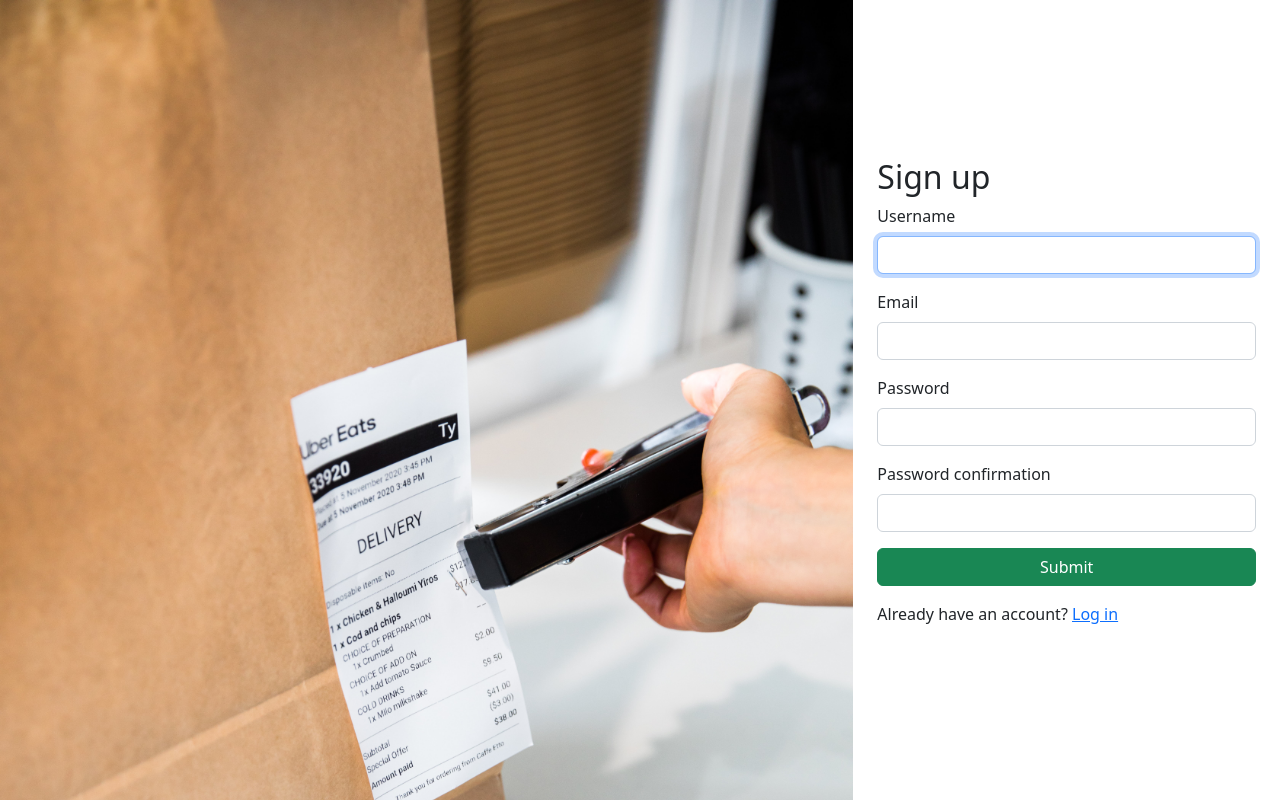
After one commit to kyramelenciano/cpsc-4820-final-project, a Django app: page /signup in a window 1280 px wide. The commit adds this page. Run offline with Django 4.2, Linux system fonts and the light colour scheme.

Commit message:
add more features

```diff
--- a/receipts/settings.py
+++ b/receipts/settings.py
@@ -125,7 +125,7 @@ STATIC_URL = 'static/'
 
 DEFAULT_AUTO_FIELD = 'django.db.models.BigAutoField'
 
-LOGIN_REDIRECT_URL = '/receipts'
+LOGIN_REDIRECT_URL = '/'
 LOGOUT_REDIRECT_URL = '/'
 LOGIN_URL = '/login'
 
--- a/receipts_processing/forms.py
+++ b/receipts_processing/forms.py
@@ -1,3 +1,5 @@
+from django.contrib.auth.models import User
+from django.contrib.auth.forms import UserCreationForm
 from django.core.exceptions import ValidationError
 from django.core.files.uploadedfile import UploadedFile
 from django import forms
@@ -13,7 +15,30 @@ def validate_file_type(file: UploadedFile):
         raise ValidationError(error)
 
 
+def validate_email(value):
+    if User.objects.filter(email=value).exists():
+        raise ValidationError(
+            (f"{value} is taken."),
+            params={'value': value}
+        )
+
+
 class NewReceiptForm(forms.Form):
     # docs: https://docs.djangoproject.com/en/4.1/topics/forms/
     receipt_file = forms.FileField(
         label='Upload a receipt', widget=forms.FileInput(attrs={'class': "form-control"}), validators=[validate_file_type])
+
+
+class NewUserForm(UserCreationForm):
+    email = forms.EmailField(required=True, validators=[validate_email])
+
+    class Meta:
+        model = User
+        fields = ("username", "email", "password1", "password2")
+
+    def save(self, commit=True):
+        user = super(NewUserForm, self).save(commit=False)
+        user.email = self.cleaned_data['email']
+        if commit:
+            user.save()
+        return user
--- a/receipts_processing/models.py
+++ b/receipts_processing/models.py
@@ -16,7 +16,7 @@ class Receipt(models.Model):
     filename = models.CharField(max_length=100, null=True)
     type = models.CharField(max_length=100, null=True)
     business_name = models.CharField(max_length=100, null=True)
-    date = models.CharField(max_length=50,  null=True)
+    date = models.DateField()
     total = models.DecimalField(max_digits=10, decimal_places=2,  null=True)
     text = models.TextField(null=True)
     created_at = models.DateTimeField(auto_now_add=True)
--- a/receipts_processing/templates/receipts_processing/receipt-details.html
+++ b/receipts_processing/templates/receipts_processing/receipt-details.html
@@ -8,8 +8,8 @@
         <h3 class="mb-3">Receipt details</h3>
         <div>
           <p><strong>Business Name: </strong> {{receipt.business_name}}</p>
-          <p><strong>Invoice Date: </strong> {{receipt.date}}</p>
-          <p><strong>Invoice Total: </strong> {{receipt.total}}</p>
+          <p><strong>Invoice Date: </strong> {{receipt.date|date}}</p>
+          <p><strong>Invoice Total: </strong> {{receipt.total|default_if_none:"-"}}</p>
           {% comment %} https://docs.djangoproject.com/en/4.1/ref/contrib/humanize/ {% endcomment %}
           <p>Created {{receipt.created_at|naturaltime}}</p>
         </div>
--- /dev/null
+++ b/receipts_processing/templates/registration/base.html
@@ -0,0 +1,32 @@
+{% load static %}
+
+<!DOCTYPE html>
+<html lang="en">
+<head>
+    <meta charset="UTF-8">
+    <meta http-equiv="X-UA-Compatible" content="IE=edge">
+    <meta name="viewport" content="width=device-width, initial-scale=1.0">
+    <title>{% block title %}  {% endblock title %}</title>
+
+    <!-- CSS only -->
+    <link href="https://cdn.jsdelivr.net/npm/bootstrap@5.2.2/dist/css/bootstrap.min.css" rel="stylesheet"
+        integrity="sha384-Zenh87qX5JnK2Jl0vWa8Ck2rdkQ2Bzep5IDxbcnCeuOxjzrPF/et3URy9Bv1WTRi" crossorigin="anonymous" />
+    <link rel="stylesheet" href="https://cdn.jsdelivr.net/npm/bootstrap-icons@1.10.2/font/bootstrap-icons.css">
+    <link rel="icon" href="{% static 'receipts_processing/receipt-cutoff.ico' %}" />
+
+</head>
+<body>
+    <div class="container-fluid">
+        <div class="row">
+            <div class="col-8 vh-100"
+                    style="background-image: url('{% static 'receipts_processing/login-background.jpg' %}'); background-size:cover">
+
+            </div>
+            <div class="col-4">
+              {% block content %}{% endblock content %}
+            </div>
+        </div>
+
+    </div>
+</body>
+</html>
--- /dev/null
+++ b/receipts_processing/templates/registration/sign-up.html
@@ -0,0 +1,56 @@
+{% extends "registration/base.html" %}
+{% load static %}
+ {% block title %}Sign up{% endblock title %}
+
+{% block content %}
+<div class="container d-flex h-100">
+    <div class="row justify-content-center align-self-center">
+        <h2>Sign up</h2>
+
+        {% if form.errors %}
+          {% for field in form %}
+          <div class="text-danger">
+            {% for error in field.errors %}
+                  {{field.label}}: {{ error|escape }}
+            {% endfor %}
+          </div>
+          {% endfor %}
+        {% endif %}
+
+
+
+        <form method="post" action="{% url 'signup' %}">
+            {% csrf_token %}
+            <div class="mb-3">
+              <label for="{{ form.username.id_for_label }}" class="form-label">{{form.username.label}}</label>
+              <input type="{{form.username.widget_type}}" name="{{form.username.name}}" class="form-control" id="{{form.username.id_for_label}}" maxlength="150" autocomplete="username" required autofocus>
+            </div>
+
+            <div class="mb-3">
+              <label for="{{ form.email.id_for_label }}" class="form-label">{{form.email.label}}</label>
+              <input type="{{form.email.widget_type}}" name="{{form.email.name}}" class="form-control" id="{{form.email.id_for_label}}" maxlength="150" autocomplete="email" required autofocus>
+            </div>
+            <div class="mb-3">
+              <label for="{{ form.password1.id_for_label }}" class="form-label">{{form.password1.label}}</label>
+              <input type="{{form.password1.widget_type}}" name="{{form.password1.name}}" class="form-control" id="{{ form.password1.id_for_label }}" required>
+            </div>
+            <div class="mb-3">
+              <label for="{{ form.password2.id_for_label }}" class="form-label">{{form.password2.label}}</label>
+              <input type="{{form.password2.widget_type}}" name="{{form.password2.name}}" class="form-control" id="{{ form.password2.id_for_label }}" required>
+            </div>
+
+
+            <div class="d-grid gap-2">
+                <button type="submit" class="btn btn-success">Submit</button>
+              </div>
+            <input type="hidden" name="next" value="{{ next }}">
+          </form>
+
+          <div>
+
+        <div class='mt-3'>
+            <p>Already have an account? <a href="/login">Log in</a></p>
+        </div>
+    </div>
+</div>
+{% endblock content %}
--- a/receipts_processing/urls.py
+++ b/receipts_processing/urls.py
@@ -9,7 +9,8 @@ urlpatterns = [
          views.download, name='receipt-download'),
     path('receipts/<int:id>/file/view', views.view_file, name='receipt-view'),
     path('receipts/<int:id>', views.receipt_details, name='receipt-details'),
-    path('receipts', views.receipts, name='receipts'),
-    path('', views.home, name="home"),
+    path('signup', views.sign_up, name='signup'),
+    path('', views.receipts, name='receipts'),
     path('', include('django.contrib.auth.urls'))
+
 ]
--- a/receipts_processing/views.py
+++ b/receipts_processing/views.py
@@ -2,7 +2,8 @@ from django.http import HttpResponse, FileResponse
 from django.shortcuts import render, redirect, get_object_or_404
 import os
 from .models import Receipt
-from .forms import NewReceiptForm
+from .forms import NewReceiptForm, NewUserForm
+from django.contrib.auth import login
 from django.contrib.auth.decorators import login_required
 from .receipts import get_receipt_info_from_file
 
@@ -13,7 +14,9 @@ def home(request):
 
 @login_required
 def receipts(request):
-    receipts_list = Receipt.objects.filter(user=request.user)
+    search = request.GET.get('search', '')
+    receipts_list = Receipt.objects.filter(
+        user=request.user, business_name__icontains=search)
     return render(request,  'receipts_processing/receipts.html', context={'receipts': receipts_list})
 
 
@@ -54,7 +57,7 @@ def receipt_details(request, id):
 def delete(request, id):
     receipt = get_object_or_404(Receipt, id=id, user=request.user)
     receipt.delete()
-    return redirect('/receipts')
+    return redirect('receipts')
 
 
 @login_required
@@ -73,3 +76,17 @@ def view_file(request, id):
     response = FileResponse(open(path_to_file, 'rb'))
     response['Content-Disposition'] = 'inline'
     return response
+
+
+def sign_up(request):
+    print(request)
+    if request.method == 'GET':
+        form = NewUserForm()
+        return render(request, "registration/sign-up.html", {'form': form})
+    elif request.method == 'POST':
+        form = NewUserForm(request.POST)
+        if form.is_valid():
+            user = form.save()
+            login(request, user)
+            return redirect("receipts")
+        return render(request, "registration/sign-up.html", {'form': form})
```
Also changed, not shown: receipts_processing/google/token.json (+1 -1 lines), receipts_processing/receipts.py (+11 -1 lines), receipts_processing/templates/receipts_processing/base.html (+6 -1 lines), receipts_processing/templates/receipts_processing/receipts.html (+16 -5 lines), receipts_processing/templates/registration/login.html (+9 -29 lines), receipts_processing/migrations/0007_alter_receipt_date.py (added).
